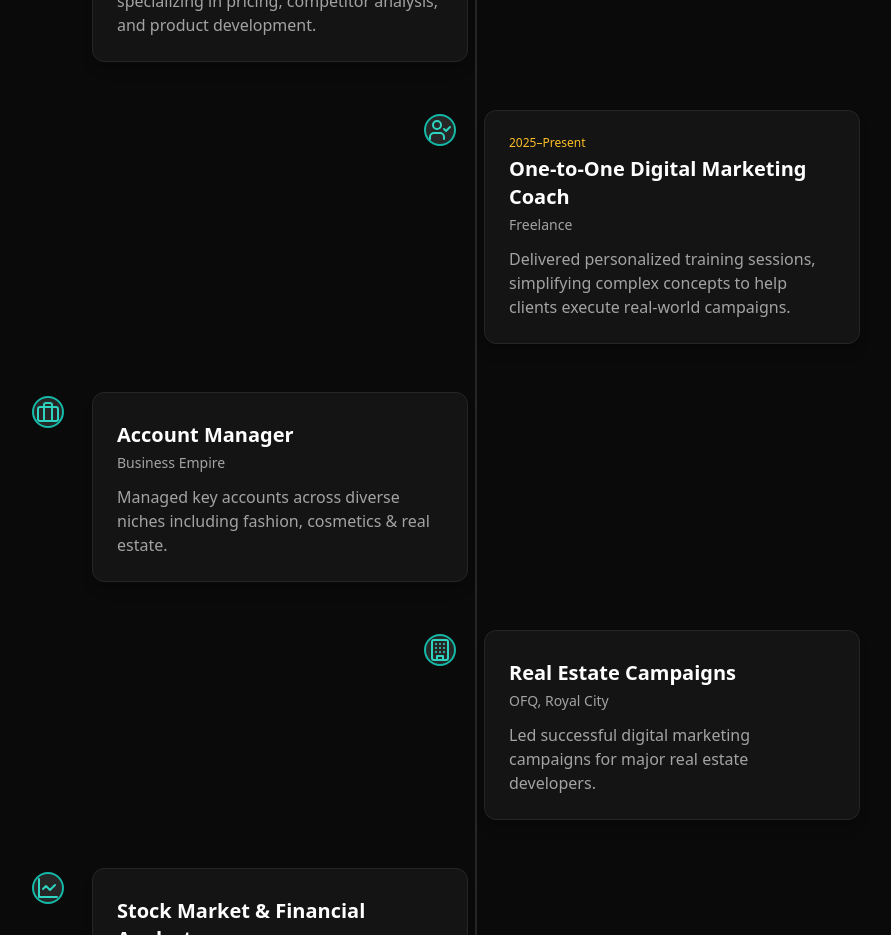
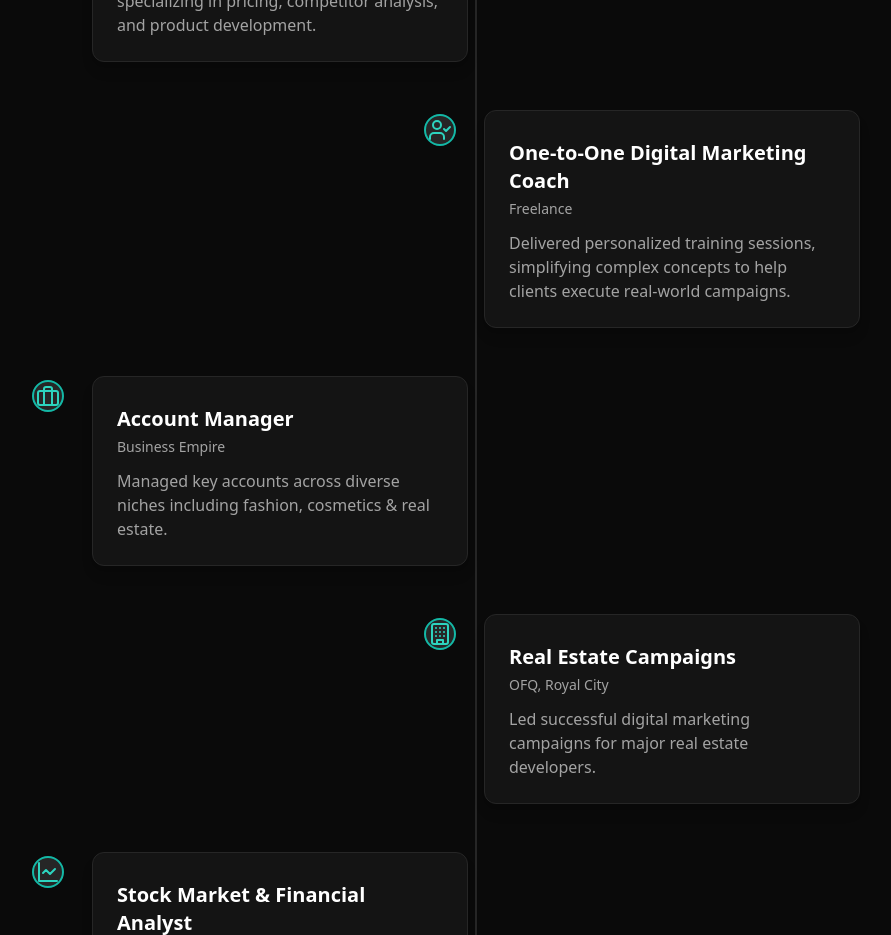
Before and after one commit to AbdullahRashid99/Abdullah-Rashid-Portfolio-V.1, a React (Vite) app: page / in a window 1280 px wide. Shown: the part 2380-3315 px from the top of the page, without its empty margins (164-1055 px from the left). Built offline with nearby package versions, Linux system fonts and the light colour scheme.

Commit message:
Update Portfolio.jsx

```diff
--- a/src/Portfolio.jsx
+++ b/src/Portfolio.jsx
@@ -48,7 +48,7 @@ const experienceData = [
     { icon: <Megaphone />, title: "Digital Marketing Specialist", company: "Lasers", description: "Helped scale social campaigns for mental health in the Arab world, boosting organic reach beyond internal capacity." },
     { icon: <Target />, title: "Media Buyer ", company: "Azrak", description: "Planned, launched, and optimized paid media campaigns on Meta & Tiktok, significantly improving ROI and reducing CPA." },
     { icon: <ShoppingCart />, title: "E-commerce & Dropshipping Expert", company: "Freelance", description: "Created high-converting Shopify stores, specializing in pricing, competitor analysis, and product development." },
-    { icon: <UserCheck />, title: "One-to-One Digital Marketing Coach", company: "Freelance", date: "2025–Present", description: "Delivered personalized training sessions, simplifying complex concepts to help clients execute real-world campaigns." },
+    { icon: <UserCheck />, title: "One-to-One Digital Marketing Coach", company: "Freelance", description: "Delivered personalized training sessions, simplifying complex concepts to help clients execute real-world campaigns." },
     { icon: <Briefcase />, title: "Account Manager", company: "Business Empire", description: "Managed key accounts across diverse niches including fashion, cosmetics & real estate." },
     { icon: <Building />, title: "Real Estate Campaigns", company: "OFQ, Royal City", description: "Led successful digital marketing campaigns for major real estate developers." },
     { icon: <LineChart />, title: "Stock Market & Financial Analyst", company: "Self-Directed", description: "Specialized in economic, political, and technical analysis of financial markets." },
```
